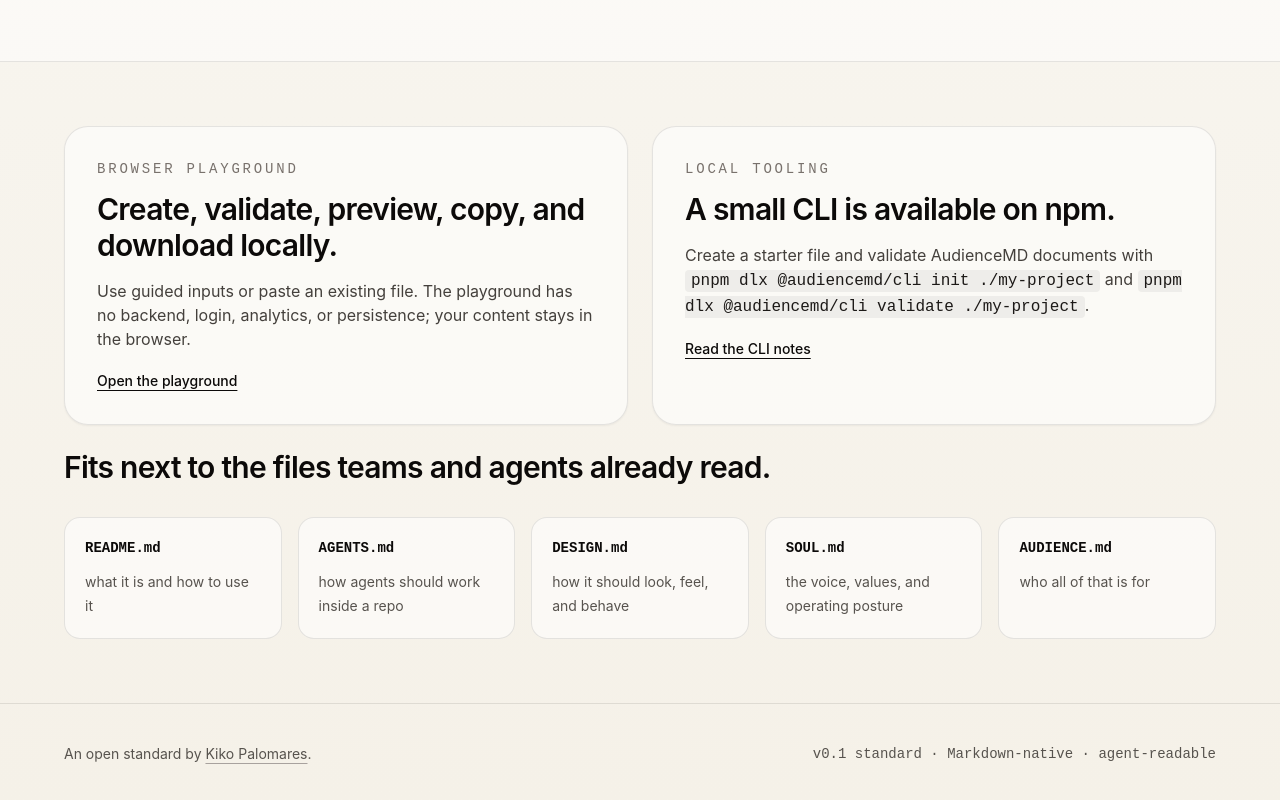
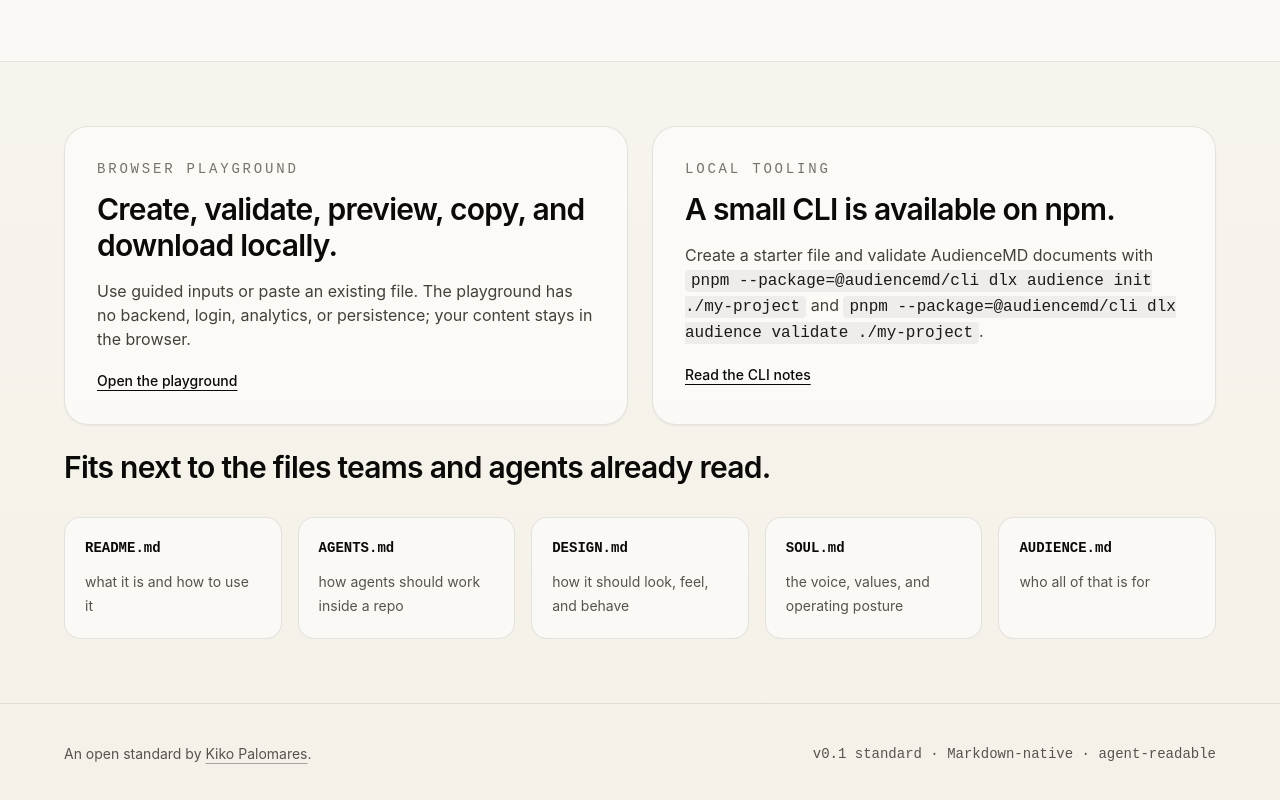
Before and after one commit to KikoPalomares/audience.md, a Next.js app in the folder apps/web/: page / in a window 1280 px wide. Shown: the part 1281-2081 px from the top of the page. Built offline with nearby package versions, Linux system fonts and the light colour scheme.

Commit message:
docs: correct pnpm CLI dlx usage

```diff
--- a/apps/web/app/cli/page.tsx
+++ b/apps/web/app/cli/page.tsx
@@ -3,8 +3,8 @@ import Link from "next/link";
 import { CodeBlock } from "../../components/CodeBlock";
 
 const packageUsage = `# run without installing globally
-pnpm dlx @audiencemd/cli init ./my-project
-pnpm dlx @audiencemd/cli validate ./my-project
+pnpm --package=@audiencemd/cli dlx audience init ./my-project
+pnpm --package=@audiencemd/cli dlx audience validate ./my-project
 
 # npm/npx equivalent
 npx @audiencemd/cli init ./my-project
@@ -72,7 +72,7 @@ export default function CliPage() {
       <section className="mx-auto mt-14 max-w-6xl rounded-3xl border border-stone-900/10 bg-white/45 p-6 sm:p-8">
         <h2 className="text-2xl font-semibold tracking-tight text-stone-950">Install style</h2>
         <p className="mt-4 max-w-3xl text-sm leading-7 text-stone-700 sm:text-base">
-          For one-off use, prefer <code className="rounded bg-stone-950/5 px-1.5 py-0.5 font-mono text-stone-900">pnpm dlx @audiencemd/cli</code> or <code className="rounded bg-stone-950/5 px-1.5 py-0.5 font-mono text-stone-900">npx @audiencemd/cli</code>. In this monorepo, <code className="rounded bg-stone-950/5 px-1.5 py-0.5 font-mono text-stone-900">pnpm exec audience</code> remains the development path for testing local changes before release.
+          For one-off use, prefer <code className="rounded bg-stone-950/5 px-1.5 py-0.5 font-mono text-stone-900">pnpm --package=@audiencemd/cli dlx audience</code> or <code className="rounded bg-stone-950/5 px-1.5 py-0.5 font-mono text-stone-900">npx @audiencemd/cli</code>. In this monorepo, <code className="rounded bg-stone-950/5 px-1.5 py-0.5 font-mono text-stone-900">pnpm exec audience</code> remains the development path for testing local changes before release.
         </p>
       </section>
     </main>
--- a/apps/web/app/page.tsx
+++ b/apps/web/app/page.tsx
@@ -101,7 +101,7 @@ export default function HomePage() {
               <p className="font-mono text-sm uppercase tracking-[0.2em] text-stone-500">Local tooling</p>
               <h2 className="mt-3 text-3xl font-semibold tracking-tight text-stone-950">A small CLI is available on npm.</h2>
               <p className="mt-4 text-sm leading-7 text-stone-700 sm:text-base">
-                Create a starter file and validate AudienceMD documents with <code className="rounded bg-stone-950/5 px-1.5 py-0.5 font-mono text-stone-900">pnpm dlx @audiencemd/cli init ./my-project</code> and <code className="rounded bg-stone-950/5 px-1.5 py-0.5 font-mono text-stone-900">pnpm dlx @audiencemd/cli validate ./my-project</code>.
+                Create a starter file and validate AudienceMD documents with <code className="rounded bg-stone-950/5 px-1.5 py-0.5 font-mono text-stone-900">pnpm --package=@audiencemd/cli dlx audience init ./my-project</code> and <code className="rounded bg-stone-950/5 px-1.5 py-0.5 font-mono text-stone-900">pnpm --package=@audiencemd/cli dlx audience validate ./my-project</code>.
               </p>
               <Link className="mt-5 inline-flex text-sm font-medium text-stone-950 underline underline-offset-4" href="/cli">Read the CLI notes</Link>
             </div>
```
Also changed, not shown: 3 other files (tests, documents, lock files or other folders).
